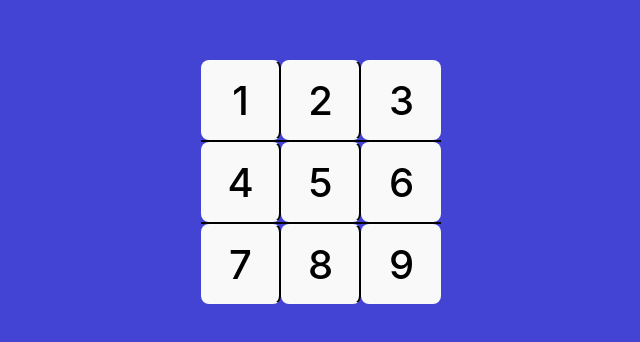
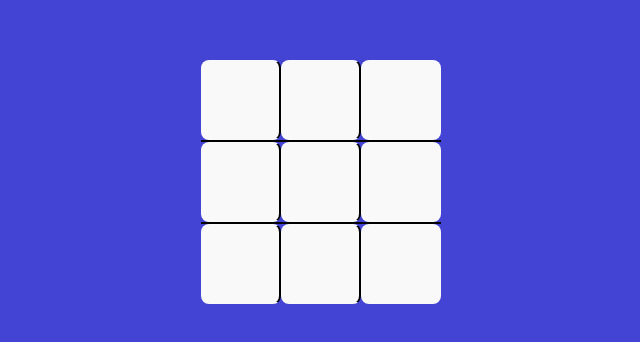
Before and after one commit to Shahid-MS/TicTacToe, a React (Vite) app: page / in a window 1280 px wide. Shown: the part 218-560 px from the top of the page, without its empty margins (319-959 px from the left). Built offline with nearby package versions, Linux system fonts and the light colour scheme.

Commit message:
Display Player X

```diff
--- a/src/Components/Board.jsx
+++ b/src/Components/Board.jsx
@@ -1,24 +1,50 @@
+import { useState } from "react";
 import Square from "./Square";
 
-const Board =() =>{
-   return <>
-    <div className="board">
+const Board = () => {
+  const [squares, setSqures] = useState(Array(9).fill(null));
+
+  const handleSquaresClick = (clickedPosition) => {
+    setSqures((currentSquare) => {
+      return currentSquare.map((squareValue, position) => {
+        if (clickedPosition === position) {
+          return "X";
+        }
+        return squareValue;
+      });
+    });
+  };
+
+  const renderSquare = (position) => {
+    return (
+      <Square
+        value={squares[position]}
+        onClick={() => handleSquaresClick(position)}
+      />
+    );
+  };
+
+  return (
+    <>
+      <div className="board">
         <div className="board-row">
-            <Square value="1" className="square"/>
-            <Square value="2"className="square"/>
-            <Square value="3"className="square"/>
+          {renderSquare(0)}
+          {renderSquare(1)}
+          {renderSquare(2)}
         </div>
         <div className="board-row">
-            <Square value="4"className="square"/>
-            <Square value="5"className="square"/>
-            <Square value="6"className="square"/>
+          {renderSquare(3)}
+          {renderSquare(4)}
+          {renderSquare(5)}
         </div>
         <div className="board-row">
-            <Square value="7"className="square"/>
-            <Square value="8"className="square"/>
-            <Square value="9"className="square"/>
+          {renderSquare(6)}
+          {renderSquare(7)}
+          {renderSquare(8)}
         </div>
-    </div></>
-}
+      </div>
+    </>
+  );
+};
 
 export default Board;
--- a/src/Components/Square.jsx
+++ b/src/Components/Square.jsx
@@ -5,9 +5,9 @@
 // };
 
 // eslint-disable-next-line react/prop-types
-const Square = ({value}) =>{
+const Square = ({value , onClick}) =>{
     // console.log(props.value);
-    return <button type="button" className="square">{value}</button>;
+    return <button type="button" className="square" onClick={onClick}>{value}</button>;
 
 };
 export default Square;
```
